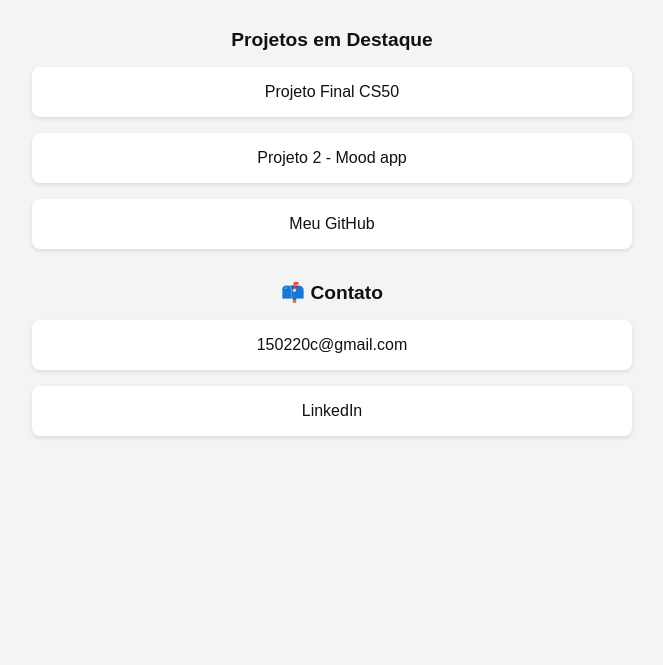
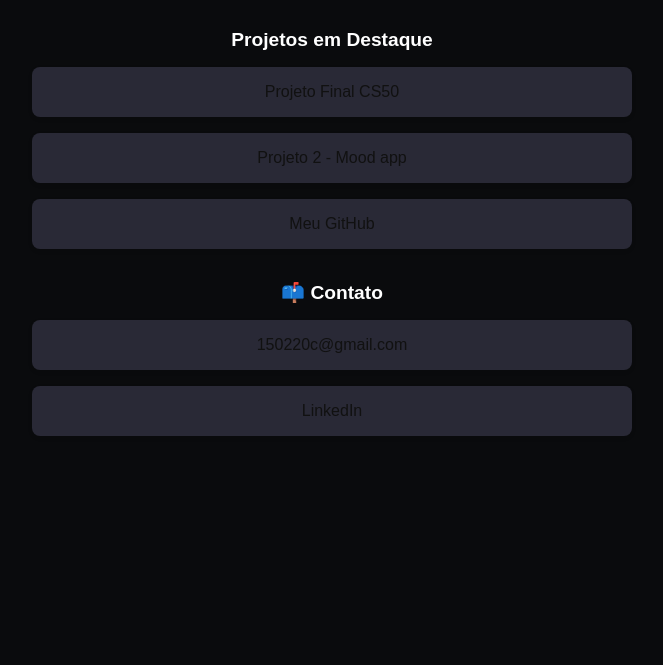
Before and after one commit to tsifry/links, a plain HTML site: page index.html in a window 1280 px wide. Shown: the part 135-800 px from the top of the page, without its empty margins (308-971 px from the left). Drawn offline with Linux system fonts and the light colour scheme.

Commit message:
Update index.html

```diff
--- a/index.html
+++ b/index.html
@@ -6,8 +6,8 @@
   <style>
     body {
       font-family: Arial, sans-serif;
-      background-color: #f3f4f6;
-      color: #111;
+      background-color: #0a0b0d;
+      color: #ffffff;
       display: flex;
       flex-direction: column;
       align-items: center;
@@ -38,7 +38,7 @@
 
     .link {
       display: block;
-      background-color: #fff;
+      background-color: #292936;
       padding: 1rem;
       margin-bottom: 1rem;
       border-radius: 8px;
```
